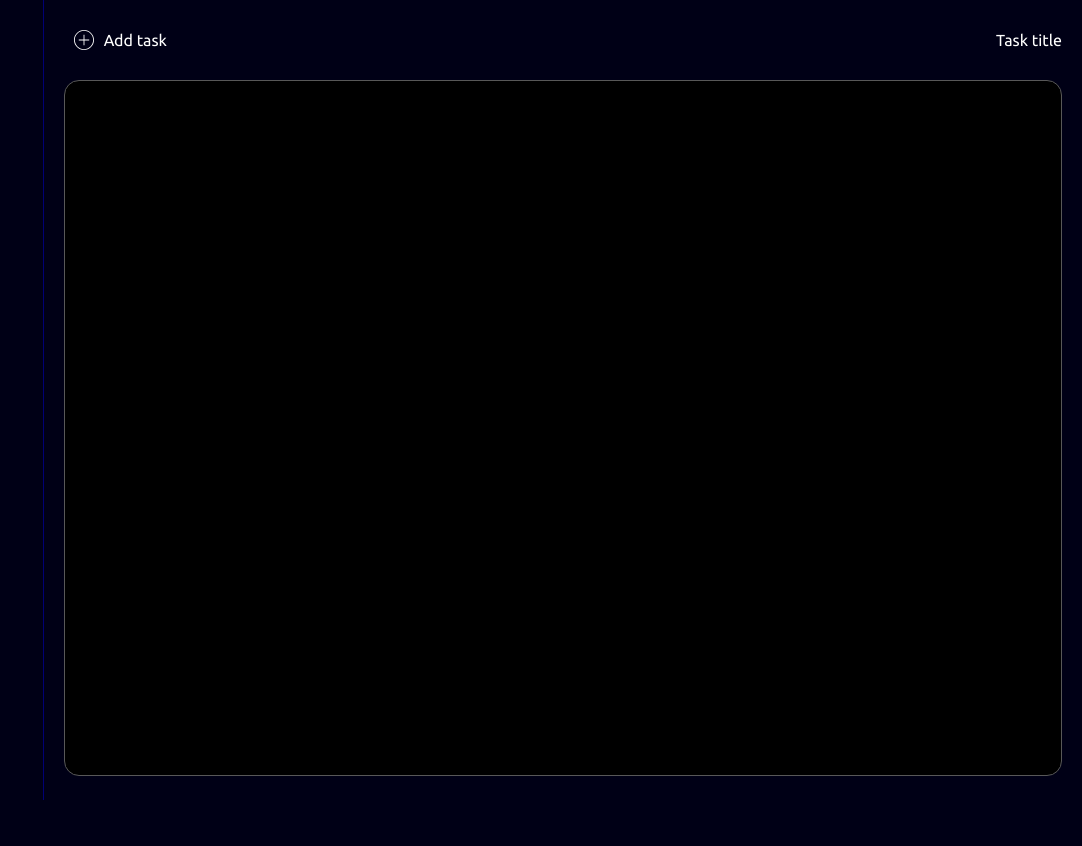
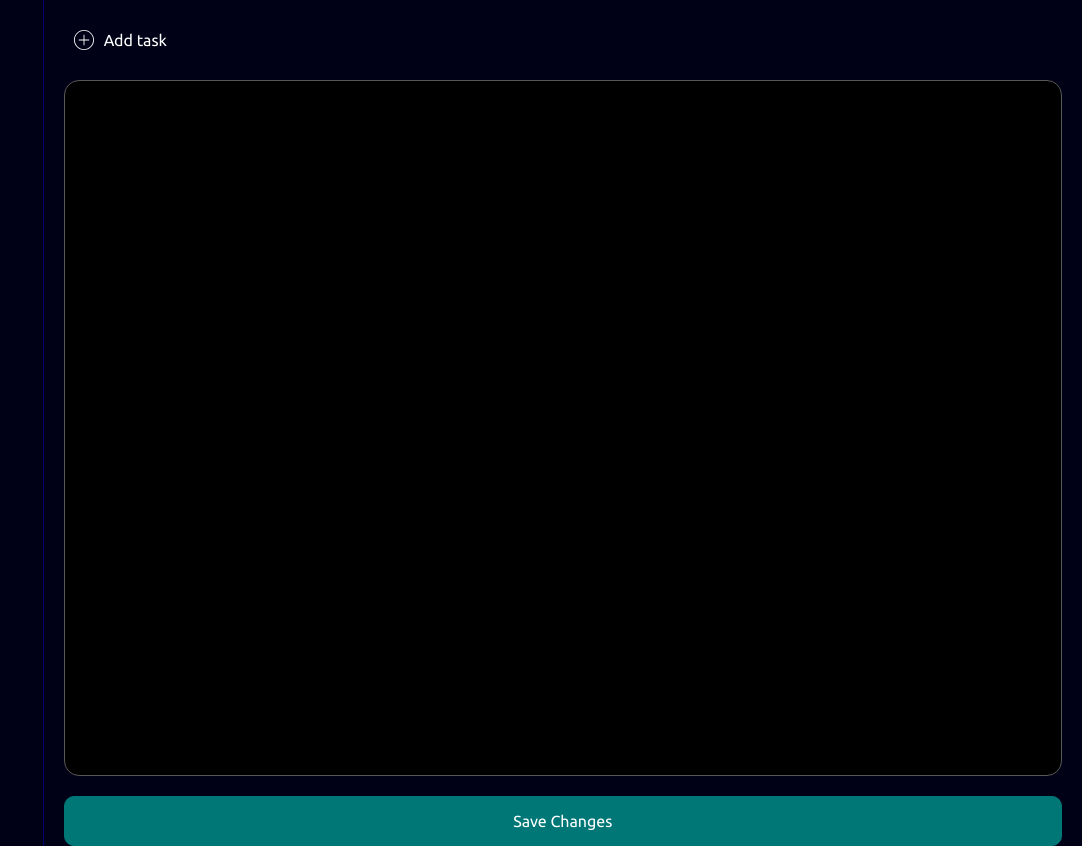
Before and after one commit to PaJlma/todo-list, a plain HTML site: page index.html in a window 1280 px wide. Shown: the whole page, without its empty margins (198-1280 px from the left). Before the commit the page ends 800 px from the top, so only its background shows below. Drawn offline with Linux system fonts and the light colour scheme.

Commit message:
made "save changes" button

```diff
--- a/index.html
+++ b/index.html
@@ -25,11 +25,15 @@
                 </button>
             </div>
             <div class="header__block">
-                <p class="header__task-title">Task title</p>
+                <p class="header__task-title"></p>
             </div>
         </div>
 
-        <textarea class="main__textarea"></textarea>
+        <div class="main__textarea-place textarea-place">
+            <textarea class="textarea-place__textarea"></textarea>
+            <button class="textarea-place__textarea-save-changes">Save Changes</button>
+        </div>
+
     </div>
 
     <script src="script.js"></script>
--- a/style.css
+++ b/style.css
@@ -93,7 +93,7 @@ body {
     background-image: url("images/plus_active.svg");
 }
 
-.main__textarea {
+.textarea-place__textarea {
     width: 100%;
     height: 87vh;
     resize: none;
@@ -102,3 +102,26 @@ body {
     border: 1px solid rgb(88, 88, 88);
     background-color: #000;
 }
+
+.textarea-place {
+    display: flex;
+    flex-direction: column;
+    gap: 20px;
+}
+
+.textarea-place__textarea-save-changes {
+    width: 100%;
+    height: 50px;
+    border-radius: 10px;
+    background-color: rgb(0, 119, 119);
+    text-align: center;
+    border: 1px solid rgb(0, 119, 119);
+    transition: 200ms;
+    display: flex;
+    align-items: center;
+    justify-content: center;
+}
+
+.textarea-place__textarea-save-changes:active {
+    background-color: unset;
+}
```
